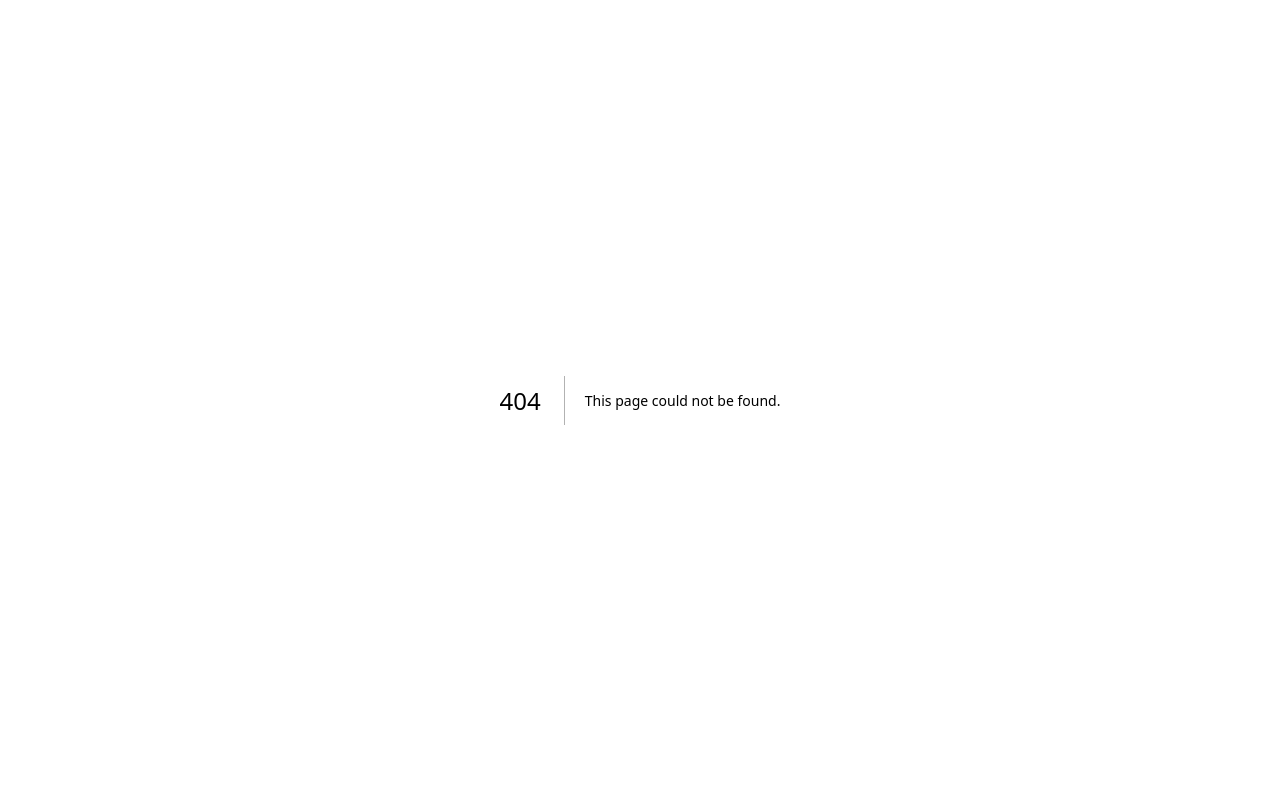
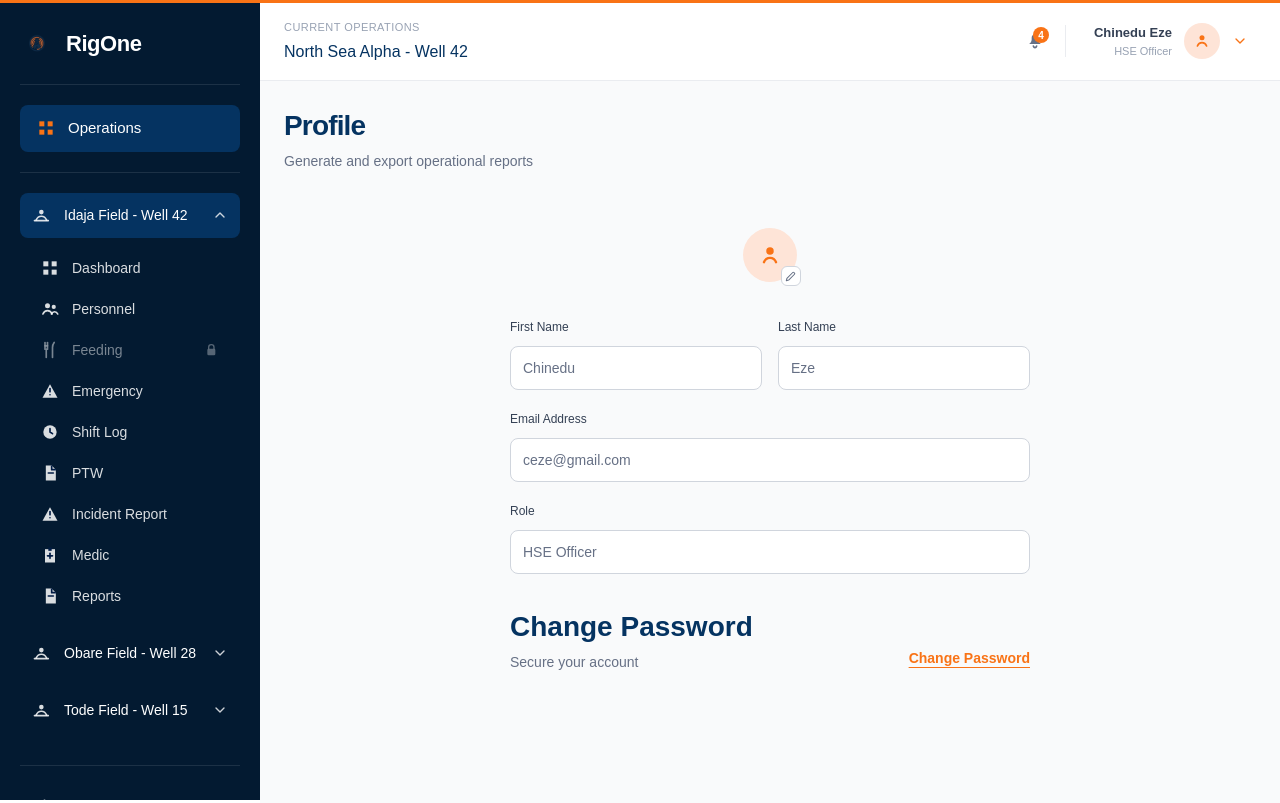
Before and after one commit to Rig-One/Rig-One-Frontend, a Next.js app: page /dashboard/settings in a window 1280 px wide. Before the commit this address had no page. Built offline with nearby package versions, Linux system fonts and the light colour scheme.

Commit message:
medic visit done

```diff
--- a/app/auth/login/page.tsx
+++ b/app/auth/login/page.tsx
@@ -21,6 +21,12 @@ export default function LoginPage() {
   const isFormValid = useMemo(() => {
     return Object.values(formValues).every((value) => value.trim().length > 0);
   }, [formValues]);
+
+  const submitButtonClassName = `mt-2 h-11 w-full max-w-[510px] rounded-lg text-[14px] font-semibold leading-5 text-white transition ${
+    isFormValid
+      ? "bg-[#053361] hover:bg-[#04294E]"
+      : "bg-[#D0D5DD] text-[#98A2B3] disabled:cursor-not-allowed"
+  }`;
 
   function updateField(name: keyof typeof formValues, value: string) {
     setFormValues((current) => ({
@@ -118,7 +124,7 @@ export default function LoginPage() {
         <button
           type="submit"
           disabled={!isFormValid}
-          className="mt-2 h-11 w-full max-w-[510px] rounded-lg bg-[#8FA3B5] text-[14px] font-semibold leading-5 text-white transition disabled:cursor-not-allowed disabled:bg-[#D0D5DD] disabled:text-[#98A2B3]"
+          className={submitButtonClassName}
         >
           Login
         </button>
--- a/app/auth/register/page.tsx
+++ b/app/auth/register/page.tsx
@@ -28,6 +28,12 @@ export default function RegisterPage() {
       passwordsMatch
     );
   }, [formValues, passwordsMatch]);
+
+  const submitButtonClassName = `mt-2 h-11 w-full max-w-[510px] rounded-lg text-[14px] font-semibold leading-5 text-white transition ${
+    isFormValid
+      ? "bg-[#053361] hover:bg-[#04294E]"
+      : "bg-[#D0D5DD] text-[#98A2B3] disabled:cursor-not-allowed"
+  }`;
 
   function updateField(name: keyof typeof formValues, value: string) {
     setFormValues((current) => ({
@@ -121,7 +127,7 @@ export default function RegisterPage() {
         <button
           type="submit"
           disabled={!isFormValid}
-          className="mt-2 h-11 w-full max-w-[510px] rounded-lg bg-[#8FA3B5] text-[14px] font-semibold leading-5 text-white transition disabled:cursor-not-allowed disabled:bg-[#D0D5DD] disabled:text-[#98A2B3]"
+          className={submitButtonClassName}
         >
           Get Started
         </button>
--- a/app/dashboard/_components/OperationsLayout.tsx
+++ b/app/dashboard/_components/OperationsLayout.tsx
@@ -1,3 +1,4 @@
+import Link from "next/link";
 import type { ReactNode } from "react";
 
 import { BellIcon, ChevronIcon } from "./DashboardIcons";
@@ -39,7 +40,10 @@ export default function OperationsLayout({ children }: OperationsLayoutProps) {
 
                 <div className="h-8 w-px bg-[#EAECF0]" />
 
-                <div className="flex items-center gap-3">
+                <Link
+                  href="/dashboard/settings"
+                  className="flex items-center gap-3 rounded-lg px-2 py-1 transition hover:bg-[#F9FAFB]"
+                >
                   <div className="text-right">
                     <p className="text-[13px] font-semibold text-[#344054]">
                       Chinedu Eze
@@ -66,7 +70,7 @@ export default function OperationsLayout({ children }: OperationsLayoutProps) {
                   <span className="text-[#F97316]">
                     <ChevronIcon />
                   </span>
-                </div>
+                </Link>
               </div>
             </div>
           </header>
--- /dev/null
+++ b/app/dashboard/settings/_components/ProfileSettings.tsx
@@ -0,0 +1,112 @@
+"use client";
+
+function EditIcon() {
+  return (
+    <svg
+      viewBox="0 0 24 24"
+      className="h-3.5 w-3.5"
+      fill="none"
+      xmlns="http://www.w3.org/2000/svg"
+      aria-hidden="true"
+    >
+      <path
+        d="M4 20L8 19L18 9C18.55 8.45 18.55 7.55 18 7L17 6C16.45 5.45 15.55 5.45 15 6L5 16L4 20Z"
+        stroke="currentColor"
+        strokeWidth="1.8"
+        strokeLinecap="round"
+        strokeLinejoin="round"
+      />
+    </svg>
+  );
+}
+
+function UserAvatarIcon() {
+  return (
+    <svg
+      viewBox="0 0 24 24"
+      className="h-7 w-7"
+      fill="none"
+      xmlns="http://www.w3.org/2000/svg"
+      aria-hidden="true"
+    >
+      <circle cx="12" cy="8.5" r="3.2" fill="currentColor" />
+      <path
+        d="M6.8 18.2C7.7 15.8 9.5 14.4 12 14.4C14.5 14.4 16.3 15.8 17.2 18.2"
+        stroke="currentColor"
+        strokeWidth="2"
+        strokeLinecap="round"
+      />
+    </svg>
+  );
+}
+
+function ProfileField({
+  label,
+  value,
+  fullWidth = false,
+}: {
+  label: string;
+  value: string;
+  fullWidth?: boolean;
+}) {
+  return (
+    <div className={fullWidth ? "md:col-span-2" : ""}>
+      <label className="text-[12px] font-medium text-[#344054]">{label}</label>
+      <input
+        value={value}
+        readOnly
+        className="mt-2 h-11 w-full rounded-[8px] border border-[#D0D5DD] bg-white px-3 text-[14px] text-[#667085] outline-none"
+      />
+    </div>
+  );
+}
+
+export default function ProfileSettings() {
+  return (
+    <section>
+      <div>
+        <h1 className="text-[28px] font-semibold tracking-[-0.03em] text-[#053361]">Profile</h1>
+        <p className="mt-1 text-[14px] text-[#667085]">
+          Generate and export operational reports
+        </p>
+      </div>
+
+      <div className="mx-auto mt-14 max-w-[520px]">
+        <div className="flex justify-center">
+          <div className="relative">
+            <div className="flex h-[54px] w-[54px] items-center justify-center rounded-full bg-[#FEE4D7] text-[#F97316]">
+              <UserAvatarIcon />
+            </div>
+            <button
+              type="button"
+              className="absolute -bottom-1 -right-1 flex h-5 w-5 items-center justify-center rounded-md border border-[#D0D5DD] bg-white text-[#667085]"
+              aria-label="Edit profile image"
+            >
+              <EditIcon />
+            </button>
+          </div>
+        </div>
+
+        <div className="mt-8 grid gap-4 md:grid-cols-2">
+          <ProfileField label="First Name" value="Chinedu" />
+          <ProfileField label="Last Name" value="Eze" />
+          <ProfileField label="Email Address" value="ceze@gmail.com" fullWidth />
+          <ProfileField label="Role" value="HSE Officer" fullWidth />
+        </div>
+
+        <div className="mt-8 flex items-end justify-between gap-4">
+          <div>
+            <h2 className="text-[28px] font-semibold text-[#053361]">Change Password</h2>
+            <p className="mt-1 text-[14px] text-[#667085]">Secure your account</p>
+          </div>
+          <button
+            type="button"
+            className="pb-1 text-[14px] font-semibold text-[#F97316] underline underline-offset-4"
+          >
+            Change Password
+          </button>
+        </div>
+      </div>
+    </section>
+  );
+}
--- /dev/null
+++ b/app/dashboard/settings/page.tsx
@@ -0,0 +1,5 @@
+import ProfileSettings from "./_components/ProfileSettings";
+
+export default function SettingsPage() {
+  return <ProfileSettings />;
+}
```
